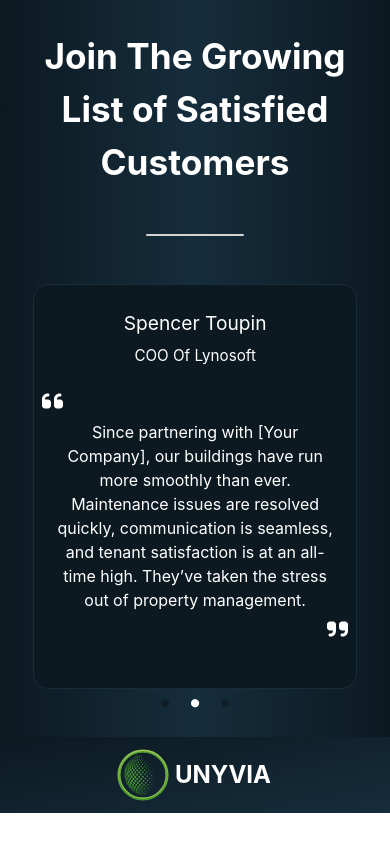
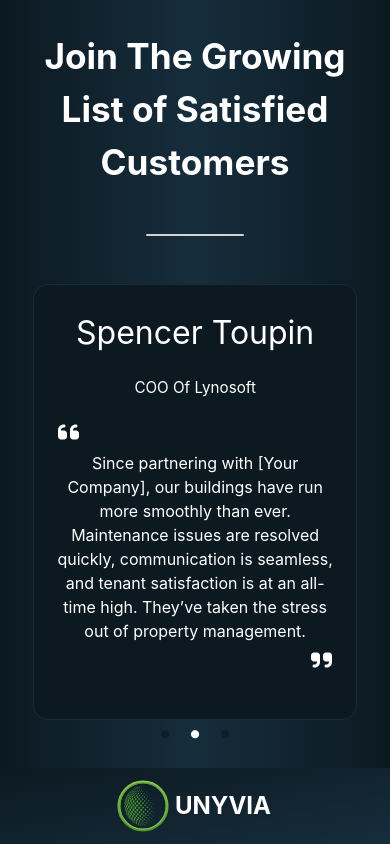
Before and after one commit to SpenyT/unyvia-website, a React (Vite) app: page / in a window 390 px wide. Shown: the part 2942-3786 px from the top of the page. Before the commit the page ends 3755 px from the top, so only its background shows below. Built offline with nearby package versions, Linux system fonts and the light colour scheme.

Commit message:
Improve Responsiveness

```diff
--- a/src/components/home/Testimonials.tsx
+++ b/src/components/home/Testimonials.tsx
@@ -19,6 +19,8 @@ const settings = {
 const testText = "Since partnering with [Your Company], our buildings have run more smoothly than ever. Maintenance issues are resolved quickly, communication is seamless, and tenant satisfaction is at an all-time high. They’ve taken the stress out of property management."
 const author = "Spencer Toupin"
 const role = "COO Of Lynosoft";
+
+
 return(
     <>
         <div className = "testimonials-container">
--- a/src/styles/pageStyles/home/testimonials.css
+++ b/src/styles/pageStyles/home/testimonials.css
@@ -162,19 +162,19 @@
   }
 
   .testimonial-author {
-    font-size: 1.2rem;
+    font-size: 2rem;
     margin: 1rem 0 0.25rem 0;
   }
 
   .testimonial-authore-role {
     font-size: 0.95rem;
-    margin: 0.25rem 0 0 0;
+    margin: 1rem 0 0 0;
   }
 
   .testimonial-quote-left,
   .testimonial-quote-right {
     font-size: 1.5em;
-    margin: 0;
+    margin: 0 1rem;
   }
 
   .slick-prev{
```
